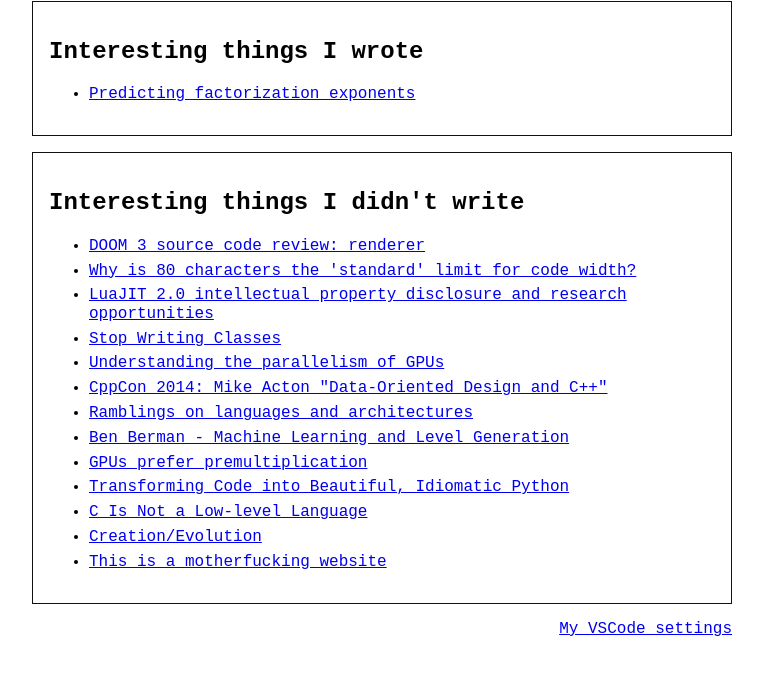
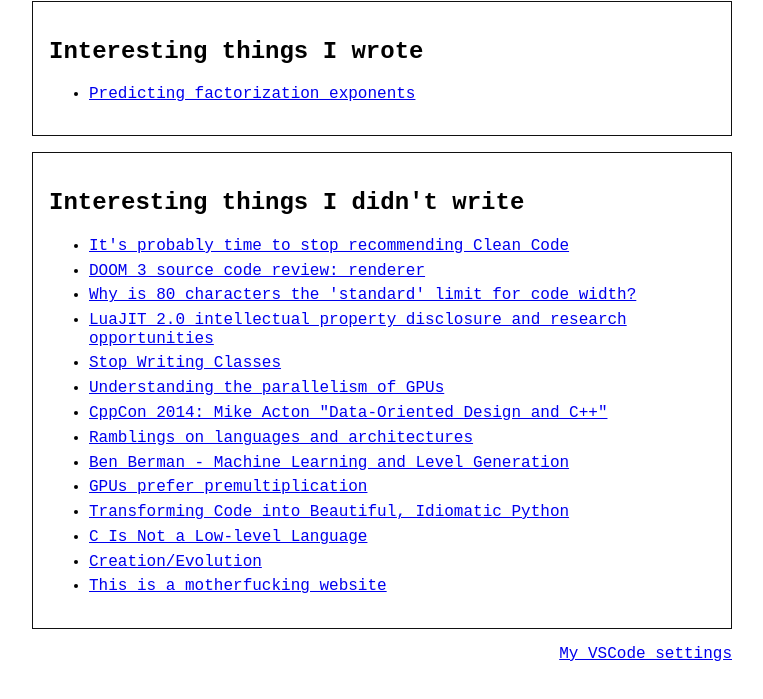
Before and after one commit to mateuskreuch/mateuskreuch.github.io, a plain HTML site: page index.html in a window 1280 px wide. Shown: the part 95-794 px from the top of the page, without its empty margins (258-1021 px from the left). Drawn offline with nearby package versions, Linux system fonts and the light colour scheme.

Commit message:
added new entry

```diff
--- a/index.html
+++ b/index.html
@@ -28,6 +28,7 @@
 				<div class="panel t-margin">
 					<h2>Interesting things I didn't write</h2>
 					<ul>
+						<li><a href='https://qntm.org/clean'>It's probably time to stop recommending Clean Code</a></li>
 						<li><a href='https://fabiensanglard.net/doom3/renderer.php'>DOOM 3 source code review: renderer</a></li>
 						<li><a href='https://softwareengineering.stackexchange.com/questions/148677/why-is-80-characters-the-standard-limit-for-code-width'>Why is 80 characters the 'standard' limit for code width?</a></li>
 						<li><a href='http://lua-users.org/lists/lua-l/2009-11/msg00089.html'>LuaJIT 2.0 intellectual property disclosure and research opportunities</a></li>
```
